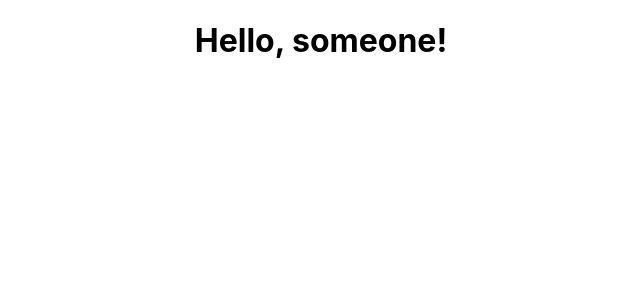
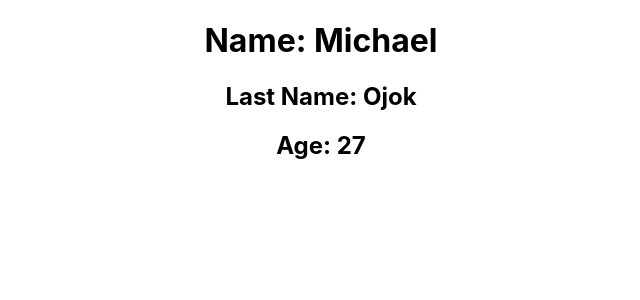
Before and after one commit to Michaelojok11/react-p-daily, a React (Create React App) app: page / in a window 1280 px wide. Shown: the top 300 px of the page, without its empty margins (319-959 px from the left). Built offline with nearby package versions, Linux system fonts and the light colour scheme.

Commit message:
update git

```diff
--- a/src/App.js
+++ b/src/App.js
@@ -1,12 +1,21 @@
 import './App.css';
+// react components
+
+const Person = () => {
+  return (
+    <>
+    <h1>  Name: Michael </h1>
+    <h2> Last Name: Ojok </h2>
+    <h2> Age: 27 </h2>
+    </>
+  )
+}
+
 
 const App = () => {
-  // inserted real javascript code
-  const name = 'Michael';
-  const isNameShowing = false;
   return (
     <div className="App">
-    <h1> Hello, {isNameShowing ? name : 'someone' }! </h1>
+    <Person />
 
     </div>
   );
```
